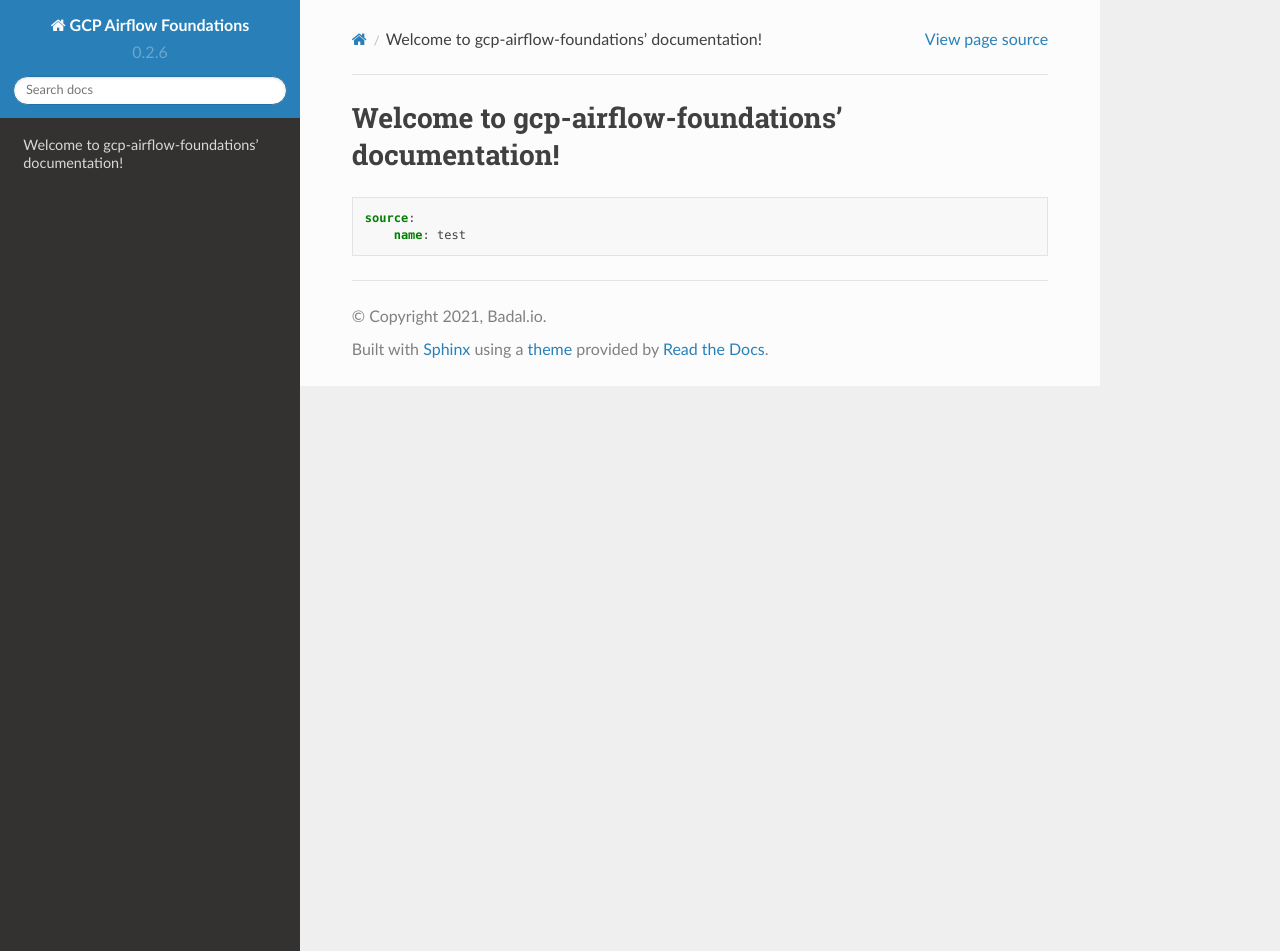
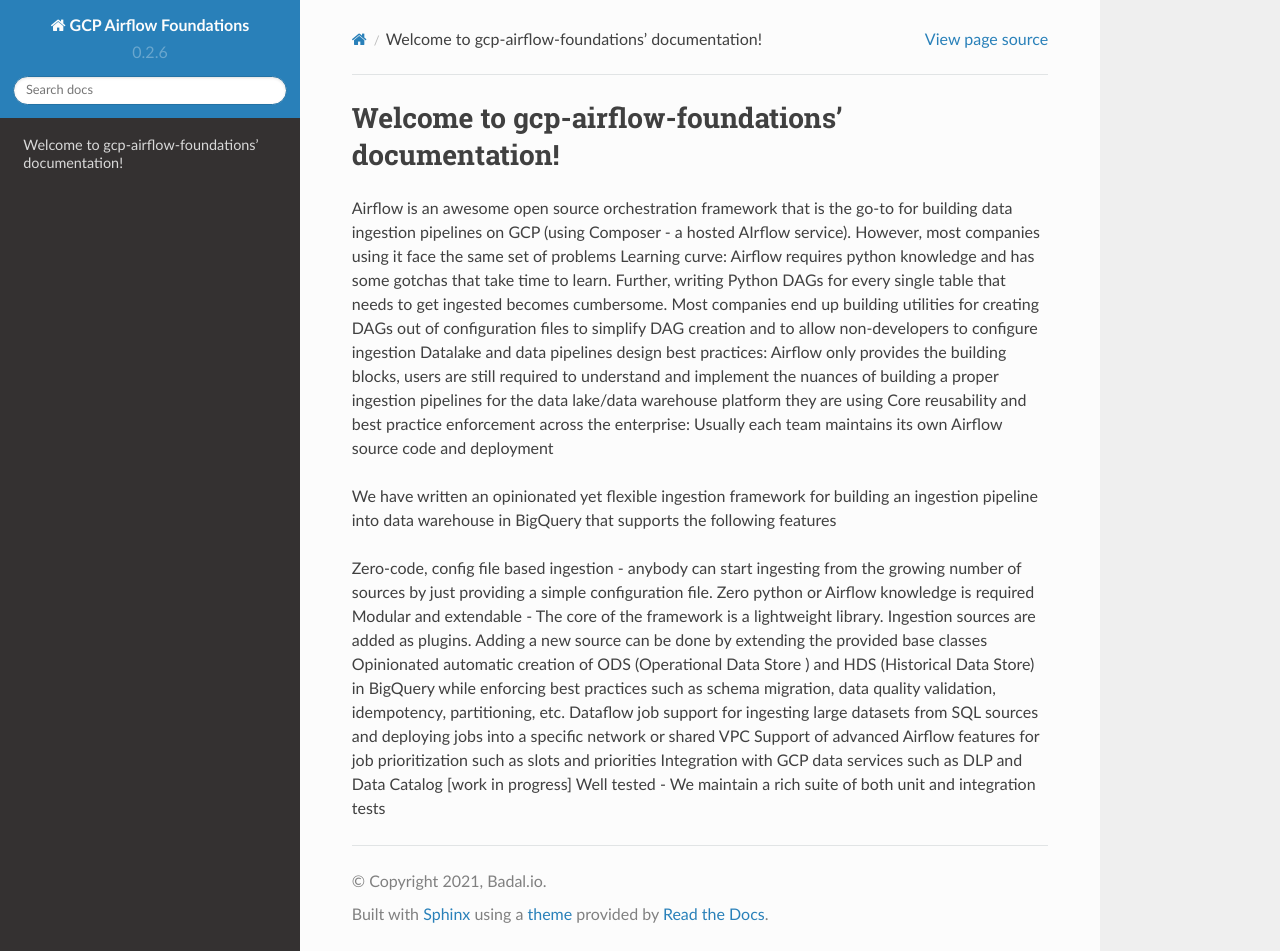
Before and after one commit to badal-io/gcp-airflow-foundations, a Sphinx documentation site: the page built from docs/index.rst, in a window 1280 px wide and 951 px high. Built offline with Sphinx 7.4.7 and the Read the Docs theme 2.0.0, drawn with Linux system fonts in a browser that asks for light colours.

```diff
--- a/docs/conf.py
+++ b/docs/conf.py
@@ -28,6 +28,15 @@ intersphinx_disabled_domains = ['std']
 
 templates_path = ['_templates']
 
+# The suffix(es) of source filenames.
+# You can specify multiple suffix as a list of string:
+#
+# source_suffix = ['.rst', '.md']
+source_suffix = '.rst'
+
+# The master toctree document.
+master_doc = 'index'
+
 # -- Options for HTML output
 
 html_theme = 'sphinx_rtd_theme'
--- a/docs/index.rst
+++ b/docs/index.rst
@@ -1,7 +1,17 @@
 Welcome to gcp-airflow-foundations' documentation!
 ==================================================
 
-.. code-block:: yaml
+Airflow is an awesome open source orchestration framework that is the go-to for building data ingestion pipelines on GCP (using Composer - a hosted AIrflow service). However, most companies using it face the same set of problems
+Learning curve: Airflow requires python knowledge and has some gotchas that take time to learn. Further, writing Python DAGs for every single table that needs to get ingested becomes cumbersome. Most companies end up building utilities for creating DAGs out of configuration files to simplify DAG creation and to allow non-developers to configure ingestion
+Datalake and data pipelines design best practices: Airflow only provides the building blocks, users are still required to understand and implement the nuances of building a proper ingestion pipelines for the data lake/data warehouse platform they are using
+Core reusability and best practice enforcement across the enterprise: Usually each team maintains its own Airflow source code and deployment
 
-    source:
-        name: test
+We have written an opinionated yet flexible ingestion framework for building an ingestion pipeline into data warehouse in BigQuery that supports the following features
+
+Zero-code, config file based ingestion - anybody can start ingesting from the growing number of sources by just providing a simple configuration file. Zero python or Airflow knowledge is required
+Modular and extendable - The core of the framework is a lightweight library. Ingestion sources are added as plugins. Adding a new source can be done by extending the provided base classes
+Opinionated automatic creation of  ODS (Operational Data Store ) and HDS (Historical Data Store) in BigQuery while enforcing best practices such as schema migration, data quality validation, idempotency, partitioning, etc.
+Dataflow job support for ingesting large datasets from SQL sources and deploying jobs into a specific network or shared VPC
+Support of advanced Airflow features for job prioritization such as slots and priorities
+Integration with GCP data services such as DLP and Data Catalog [work in progress]
+Well tested - We maintain a rich suite of both unit and integration tests
```
Also changed, not shown: docs/installation.rst (added, +24 -0 lines).
